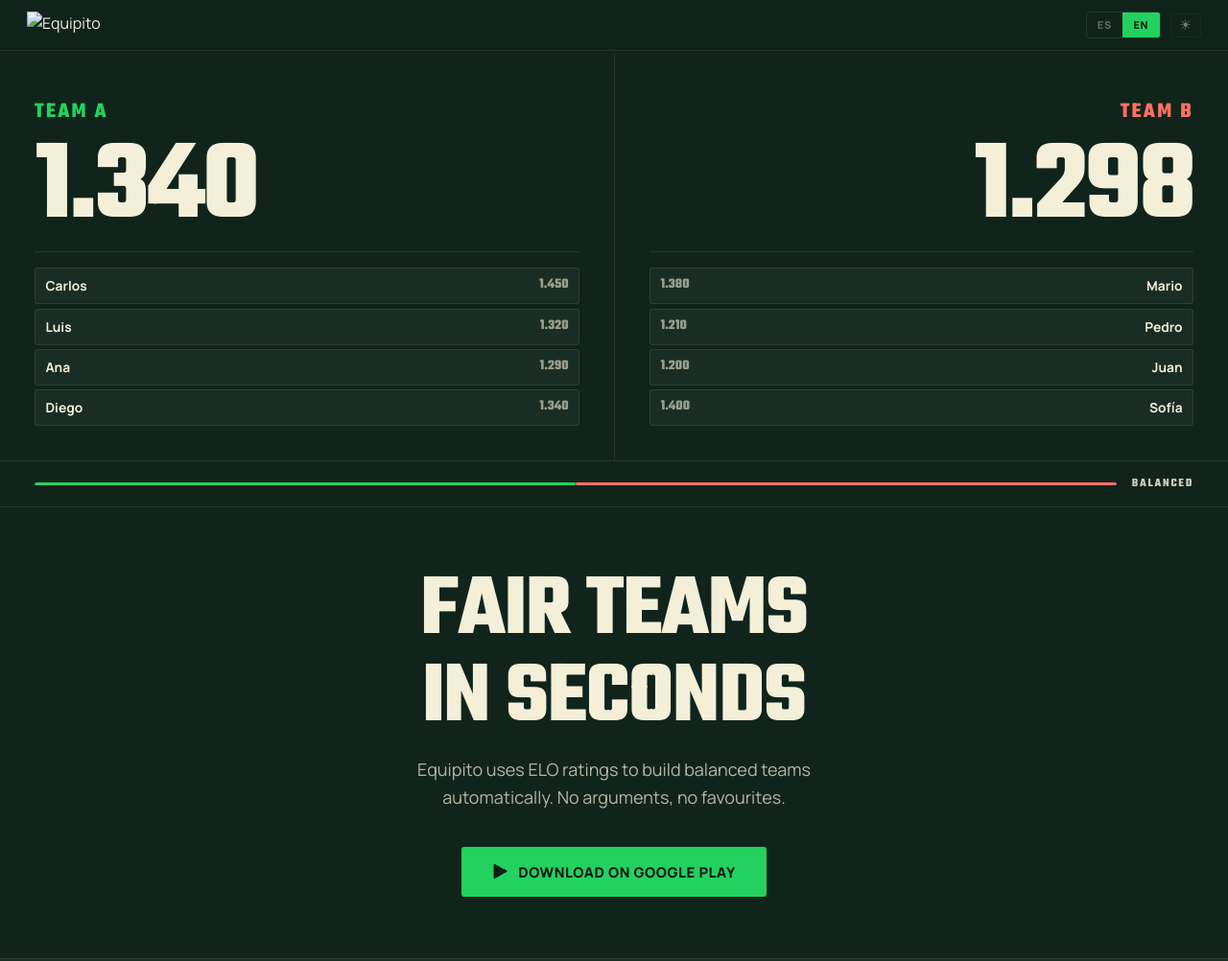
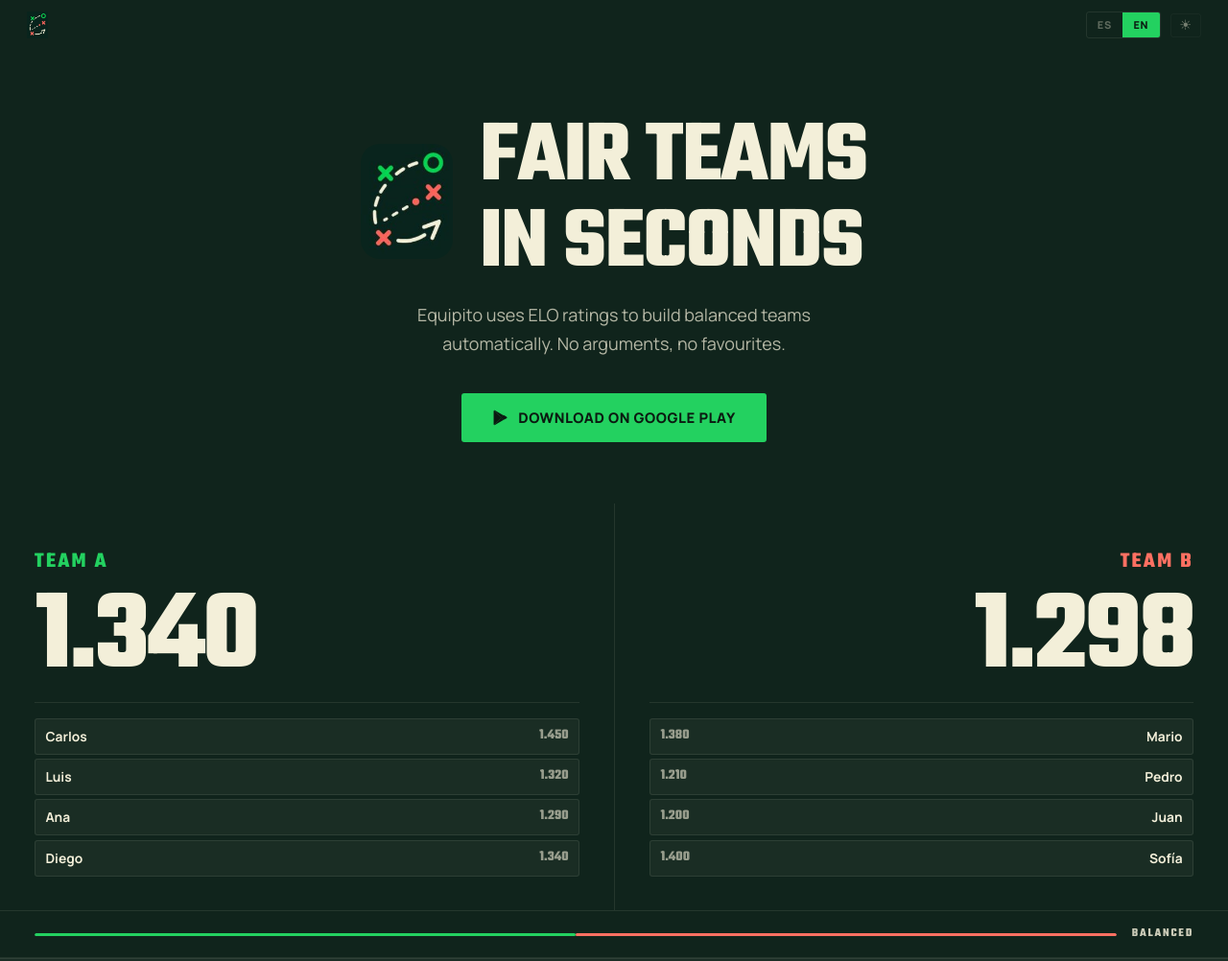
Before and after one commit to matias-sassa/EquipitoWeb, a plain HTML site: page index.html in a window 1280 px wide. Shown: the top 1002 px of the page at 96% size. Drawn offline with Linux system fonts and the light colour scheme.

Commit message:
Add navigation enhancements and hero section updates in index.html; create launch and settings configuration files

```diff
--- a/index.html
+++ b/index.html
@@ -97,12 +97,30 @@
             align-items: center;
             justify-content: space-between;
             padding: .75rem 1.75rem;
+            background: transparent;
+            border-bottom: 1px solid transparent;
+            transition: border-color .3s var(--ease-out);
+        }
+
+        .nav::before {
+            content: '';
+            position: absolute;
+            inset: 0;
+            z-index: -1;
             background: var(--bg);
-            /* fallback */
             background: color-mix(in srgb, var(--bg) 88%, transparent);
             backdrop-filter: blur(18px) saturate(1.4);
             -webkit-backdrop-filter: blur(18px) saturate(1.4);
-            border-bottom: 1px solid var(--border);
+            opacity: 0;
+            transition: opacity .35s var(--ease-out);
+        }
+
+        .nav--scrolled::before {
+            opacity: 1;
+        }
+
+        .nav--scrolled {
+            border-color: var(--border);
         }
 
         .nav__logo {
@@ -159,7 +177,7 @@
         .hero {
             min-height: 100svh;
             display: grid;
-            grid-template-rows: 1fr auto auto;
+            grid-template-rows: auto 1fr auto;
             padding-top: 56px;
         }
 
@@ -331,6 +349,22 @@
             padding: clamp(2.5rem, 5vw, 4rem) 1.5rem clamp(3rem, 5vw, 4.5rem);
         }
 
+        .hero__title-group {
+            display: flex;
+            align-items: center;
+            justify-content: center;
+            gap: clamp(.875rem, 3vw, 1.75rem);
+            margin-bottom: .875rem;
+        }
+
+        .hero__logo {
+            height: clamp(72px, 13vw, 120px);
+            width: auto;
+            border-radius: 20px;
+            flex-shrink: 0;
+            object-fit: contain;
+        }
+
         .hero__headline {
             font-family: var(--f-num);
             font-size: clamp(3rem, 10vw, 5.75rem);
@@ -338,7 +372,8 @@
             line-height: .98;
             letter-spacing: -.015em;
             text-transform: uppercase;
-            margin-bottom: .875rem;
+            margin-bottom: 0;
+            text-align: left;
         }
 
         .hero__sub {
@@ -645,6 +680,16 @@
                 padding: .625rem 1.125rem;
             }
 
+            .hero__title-group {
+                flex-direction: column;
+                align-items: center;
+                gap: .75rem;
+            }
+
+            .hero__headline {
+                text-align: center;
+            }
+
             .scoreboard {
                 grid-template-columns: 1fr;
             }
@@ -750,7 +795,7 @@
     <!-- NAV -->
     <nav class="nav" aria-label="Navegación principal">
         <a href="#" aria-label="Equipito — Inicio">
-            <img src="logoDark.jpeg" alt="Equipito" class="nav__logo" id="nav-logo" />
+            <img src="img/logoDark.jpeg" alt="Equipito" class="nav__logo" id="nav-logo" />
         </a>
         <div class="nav__right">
             <div class="lang-toggle" role="group" aria-label="Seleccionar idioma">
@@ -766,6 +811,33 @@
 
         <!-- ══ HERO ══ -->
         <section class="hero" aria-label="Equipito">
+
+            <!-- Headline + CTA -->
+            <div class="hero__bottom">
+                <div class="hero__title-group">
+                    <img src="img/logoDark.jpeg" alt="Equipito" class="hero__logo" id="hero-logo" />
+                    <h1 class="hero__headline" data-es="Equipos justos<br>en segundos" data-en="Fair teams<br>in seconds">
+                        Equipos justos<br>en segundos</h1>
+                </div>
+                <p class="hero__sub"
+                    data-es="Equipito usa ELO para armar equipos equilibrados automáticamente. Sin discusiones, sin favoritismos."
+                    data-en="Equipito uses ELO ratings to build balanced teams automatically. No arguments, no favourites.">
+                    Equipito usa ELO para armar equipos equilibrados automáticamente. Sin discusiones, sin favoritismos.
+                </p>
+                <a href="#" class="btn-cta" id="cta-main" aria-label="Descargar Equipito en Google Play">
+                    <!-- Play icon -->
+                    <svg viewBox="0 0 20 22" fill="currentColor" aria-hidden="true">
+                        <path
+                            d="M1.5 1.27a1.5 1.5 0 0 0-.5 1.12v17.22c0 .44.19.85.5 1.12l.06.05 9.64-9.64v-.23L1.56 1.22l-.06.05z" />
+                        <path
+                            d="M14.43 14.1l-3.22-3.22v-.22l3.22-3.22.07.04 3.82 2.17c1.09.62 1.09 1.63 0 2.25l-3.82 2.17-.07.04z" />
+                        <path d="M14.5 14.06L11.27 10.8 1.5 20.57c.36.38.94.43 1.43.13l11.57-6.64" />
+                        <path d="M14.5 7.94L2.93 1.3C2.44 1 1.86 1.05 1.5 1.43l9.77 9.77 3.23-3.26z" />
+                    </svg>
+                    <span data-es="Descargar en Google Play" data-en="Download on Google Play">Descargar en Google
+                        Play</span>
+                </a>
+            </div>
 
             <!-- Scoreboard -->
             <div class="scoreboard" aria-label="Demo: partido de ejemplo">
@@ -832,29 +904,6 @@
                     Equilibrado</div>
             </div>
 
-            <!-- Headline + CTA -->
-            <div class="hero__bottom">
-                <h1 class="hero__headline" data-es="Equipos justos<br>en segundos" data-en="Fair teams<br>in seconds">
-                    Equipos justos<br>en segundos</h1>
-                <p class="hero__sub"
-                    data-es="Equipito usa ELO para armar equipos equilibrados automáticamente. Sin discusiones, sin favoritismos."
-                    data-en="Equipito uses ELO ratings to build balanced teams automatically. No arguments, no favourites.">
-                    Equipito usa ELO para armar equipos equilibrados automáticamente. Sin discusiones, sin favoritismos.
-                </p>
-                <a href="#" class="btn-cta" id="cta-main" aria-label="Descargar Equipito en Google Play">
-                    <!-- Play icon -->
-                    <svg viewBox="0 0 20 22" fill="currentColor" aria-hidden="true">
-                        <path
-                            d="M1.5 1.27a1.5 1.5 0 0 0-.5 1.12v17.22c0 .44.19.85.5 1.12l.06.05 9.64-9.64v-.23L1.56 1.22l-.06.05z" />
-                        <path
-                            d="M14.43 14.1l-3.22-3.22v-.22l3.22-3.22.07.04 3.82 2.17c1.09.62 1.09 1.63 0 2.25l-3.82 2.17-.07.04z" />
-                        <path d="M14.5 14.06L11.27 10.8 1.5 20.57c.36.38.94.43 1.43.13l11.57-6.64" />
-                        <path d="M14.5 7.94L2.93 1.3C2.44 1 1.86 1.05 1.5 1.43l9.77 9.77 3.23-3.26z" />
-                    </svg>
-                    <span data-es="Descargar en Google Play" data-en="Download on Google Play">Descargar en Google
-                        Play</span>
-                </a>
-            </div>
         </section>
 
         <!-- ══ FEATURES ══ -->
@@ -1057,7 +1106,7 @@
 
     <!-- FOOTER -->
     <footer class="site-footer">
-        <img src="logoDark.jpeg" alt="Equipito" class="site-footer__logo" id="footer-logo" />
+        <img src="img/logoDark.jpeg" alt="Equipito" class="site-footer__logo" id="footer-logo" />
         <a href="#" class="btn-cta" id="cta-footer" aria-label="Descargar Equipito en Google Play">
             <svg viewBox="0 0 20 22" fill="currentColor" aria-hidden="true">
                 <path
@@ -1145,9 +1194,11 @@
             isDark = !isDark;
             document.documentElement.dataset.theme = isDark ? 'dark' : 'light';
             document.getElementById('theme-btn').textContent = isDark ? '\u2600' : '\u263E';
-            var logoSrc = isDark ? 'logoDark.jpeg' : 'logoLight.jpeg';
+            var logoSrc = isDark ? 'img/logoDark.jpeg' : 'img/logoLight.jpeg';
+            var heroLogoSrc = isDark ? 'img/logoDark.jpeg' : 'img/logoLight.jpeg';
             document.getElementById('nav-logo').src = logoSrc;
             document.getElementById('footer-logo').src = logoSrc;
+            document.getElementById('hero-logo').src = heroLogoSrc;
         }
 
         /* ───────────────────────────────────────────
@@ -1212,6 +1263,18 @@
         });
 
         /* ───────────────────────────────────────────
+           NAV SCROLL REVEAL
+        ─────────────────────────────────────────── */
+        (function () {
+            var nav = document.querySelector('.nav');
+            function updateNav() {
+                nav.classList.toggle('nav--scrolled', window.scrollY > 24);
+            }
+            window.addEventListener('scroll', updateNav, { passive: true });
+            updateNav();
+        })();
+
+        /* ───────────────────────────────────────────
            SCROLL REVEAL
         ─────────────────────────────────────────── */
         var srEls = document.querySelectorAll('.sr');
```
